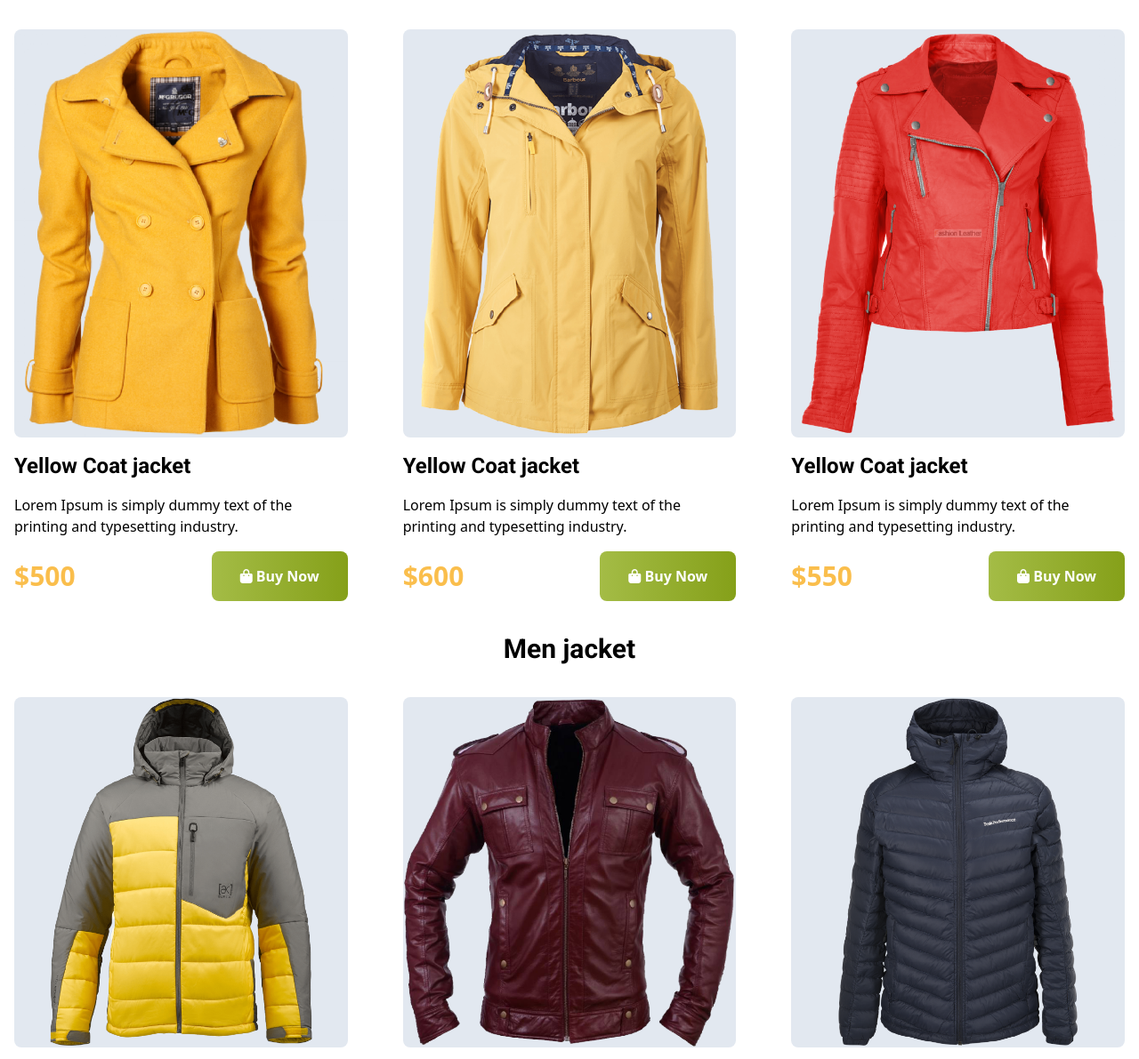
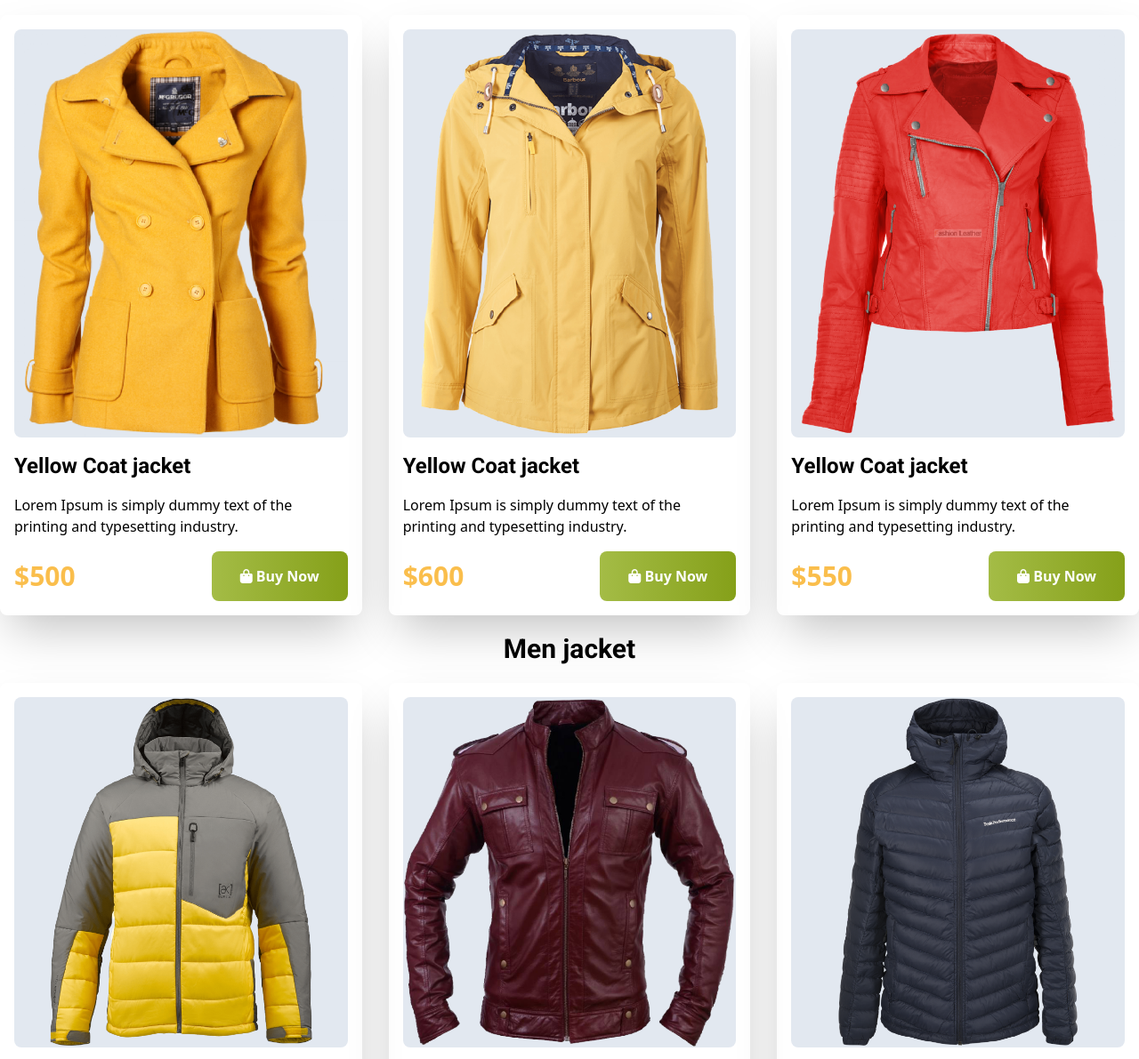
Before and after one commit to abtahi-000/penguin-tailwind, a plain HTML site: page penguin.html in a window 1280 px wide. Shown: the part 586-1777 px from the top of the page at 89% size. Drawn offline with nearby package versions, Linux system fonts and the light colour scheme.

Commit message:
shadow added

```diff
--- a/penguin.html
+++ b/penguin.html
@@ -52,7 +52,7 @@
         <h3 class="roboto text-3xl font-bold text-center my-5">Women jacket</h3>
         <section class="grid grid-cols-1 gap-x-[30px] lg:grid-cols-3 ">
 
-            <div class="p-4 space-y-4 rounded-lg">
+            <div class="p-4 space-y-4 rounded-lg shadow-2xl">
                 <img src="./assets/jacket-1.png" alt="" class="bg-slate-200 rounded-lg">
                 <h3 class="text-2xl roboto font-bold">Yellow Coat jacket</h3>
                 <p>Lorem Ipsum is simply dummy text of the printing and typesetting industry.</p>
@@ -63,7 +63,7 @@
                 </div>
             </div>
 
-            <div class="p-4 space-y-4 rounded-lg">
+            <div class="p-4 space-y-4 rounded-lg shadow-2xl">
                 <img src="./assets/jacket-2.png" alt="" class="bg-slate-200 rounded-lg">
                 <h3 class="text-2xl roboto font-bold">Yellow Coat jacket</h3>
                 <p>Lorem Ipsum is simply dummy text of the printing and typesetting industry.</p>
@@ -74,7 +74,7 @@
                 </div>
             </div>
 
-            <div class="p-4 space-y-4 rounded-lg">
+            <div class="p-4 space-y-4 rounded-lg shadow-2xl">
                 <img src="./assets/jacket-3.png" alt="" class="bg-slate-200 rounded-lg">
                 <h3 class="text-2xl roboto font-bold">Yellow Coat jacket</h3>
                 <p>Lorem Ipsum is simply dummy text of the printing and typesetting industry.</p>
@@ -91,7 +91,7 @@
         <h3 class="roboto text-3xl font-bold text-center my-5">Men jacket</h3>
         <section class="grid grid-cols-1 gap-x-[30px] lg:grid-cols-3 ">
 
-            <div class="p-4 space-y-4 rounded-lg">
+            <div class="p-4 space-y-4 rounded-lg shadow-2xl">
                 <img src="./assets/jacket-4.png" alt="" class="bg-slate-200 rounded-lg">
                 <h3 class="text-2xl roboto font-bold">Yellow Coat jacket</h3>
                 <p>Lorem Ipsum is simply dummy text of the printing and typesetting industry.</p>
@@ -102,7 +102,7 @@
                 </div>
             </div>
 
-            <div class="p-4 space-y-4 rounded-lg">
+            <div class="p-4 space-y-4 rounded-lg shadow-2xl">
                 <img src="./assets/jacket-5.png" alt="" class="bg-slate-200 rounded-lg">
                 <h3 class="text-2xl roboto font-bold">Yellow Coat jacket</h3>
                 <p>Lorem Ipsum is simply dummy text of the printing and typesetting industry.</p>
@@ -113,7 +113,7 @@
                 </div>
             </div>
 
-            <div class="p-4 space-y-4 rounded-lg">
+            <div class="p-4 space-y-4 rounded-lg shadow-2xl">
                 <img src="./assets/jacket-6.png" alt="" class="bg-slate-200 rounded-lg">
                 <h3 class="text-2xl roboto font-bold">Yellow Coat jacket</h3>
                 <p>Lorem Ipsum is simply dummy text of the printing and typesetting industry.</p>
```
